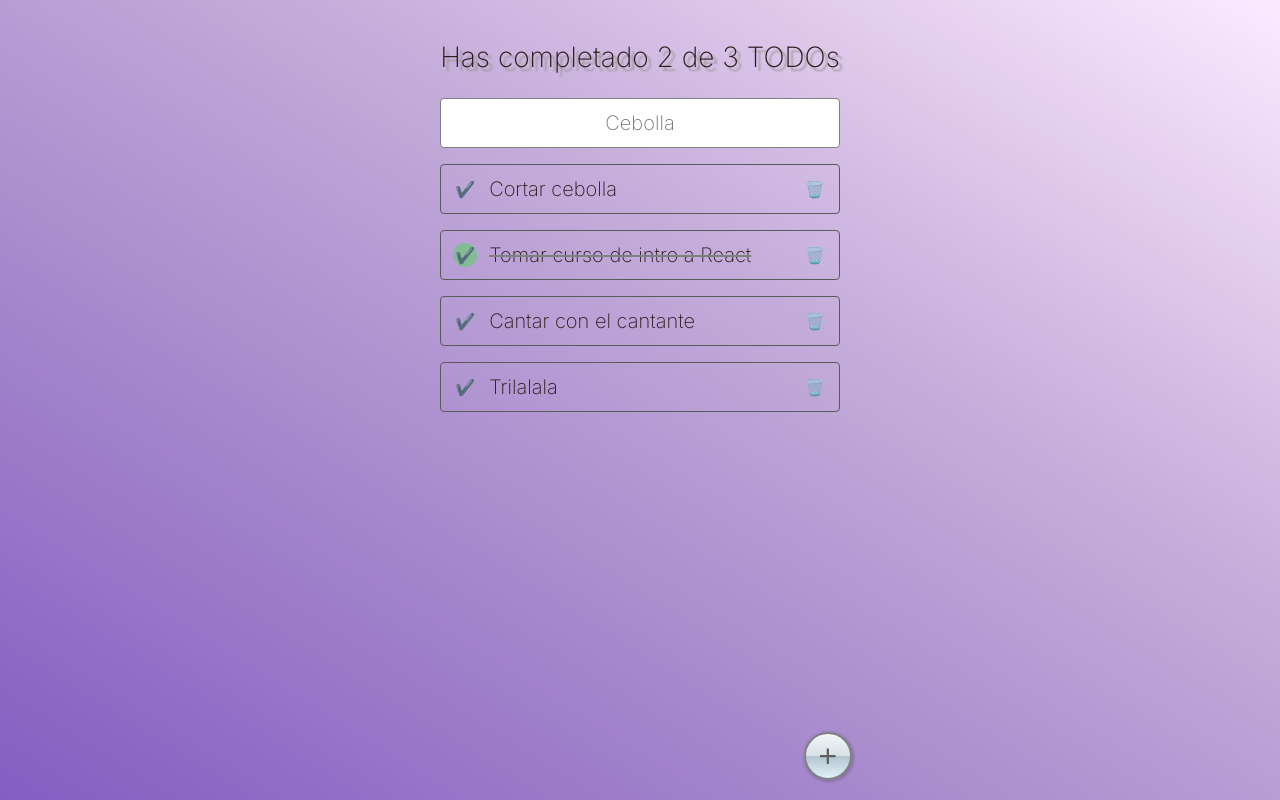
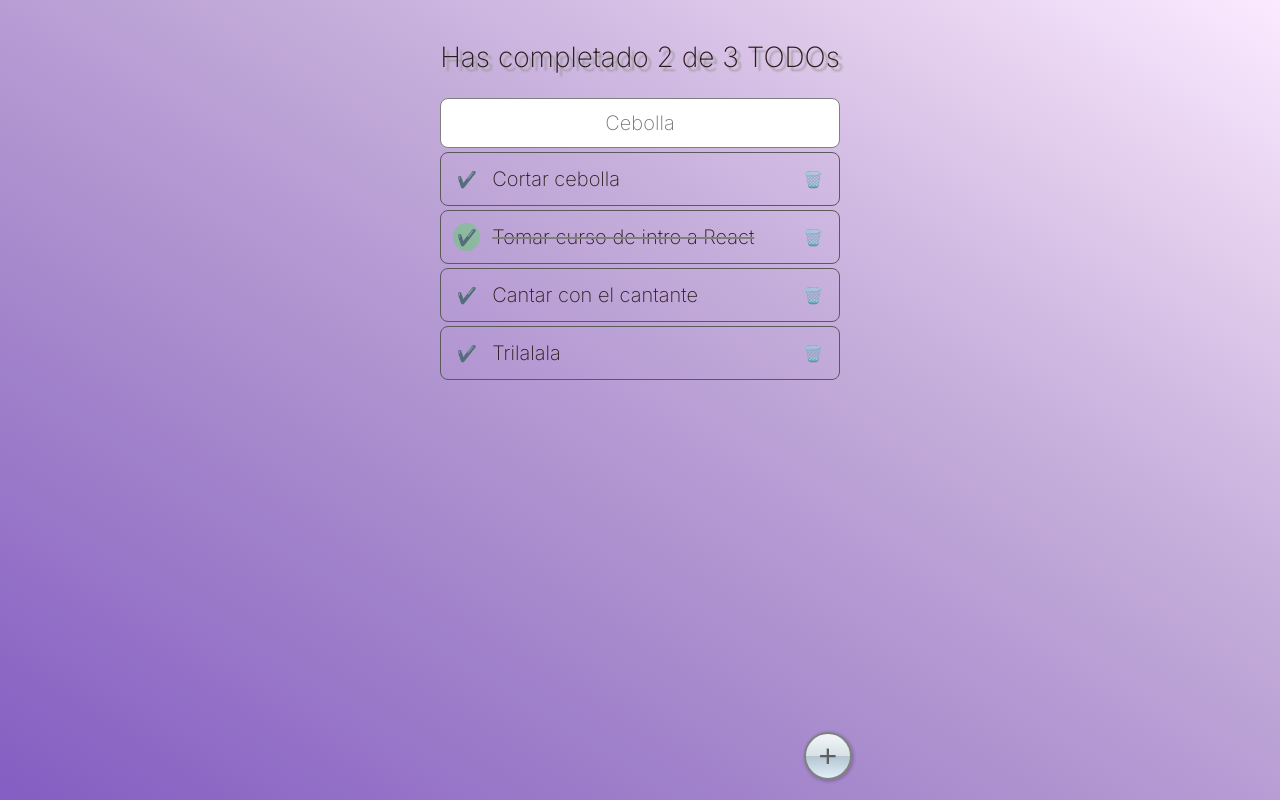
Before and after one commit to jaimeshalom/todo-practice, a React (Create React App) app: page / in a window 1280 px wide. Built offline with nearby package versions, Linux system fonts and the light colour scheme.

Commit message:
Detalles menores en el diseño de los items y los bordes

```diff
--- a/src/TodoItem.css
+++ b/src/TodoItem.css
@@ -1,12 +1,13 @@
 .TodoItem {
     display: flex;
+    align-items: center;
     font-size: 2rem;
     width: 100%;
     padding: 1.2rem;
     font-size: 2rem;
-    border-radius: 4px;
+    border-radius: 0.8rem;
     border: 1px solid rgb(90, 90, 90);
-    margin: 1.6rem 0;
+    margin-top: 0.4rem;
     color: var(--main-text-color);
 
 }
@@ -30,13 +31,15 @@
     font-size: 1.6rem;
     transition: all 0.2s;
     padding: 0.2rem;
+    width: 3.2rem;
+    height: 2.8rem;
   }
 
   .Icon-check {
 
   }
   .Icon-check--active {
-    background-color: rgba(0, 255, 0, 0.3);
+    background-color: rgba(0, 255, 0, 0.25);
     border-radius: 50%;
   }
 
--- a/src/TodoSearch.css
+++ b/src/TodoSearch.css
@@ -3,14 +3,10 @@
     width: 100%;
     padding: 1.2rem;
     font-size: 2rem;
-    border-radius: 4px;
+    border-radius: 0.8rem;
     text-align: center;
     border: 1px solid gray;
     color: var(--main-text-color);
-
-
-
-
 }
 
 .TodoSearch::placeholder {
```
